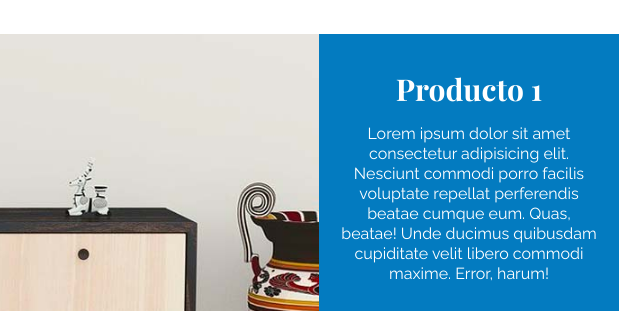
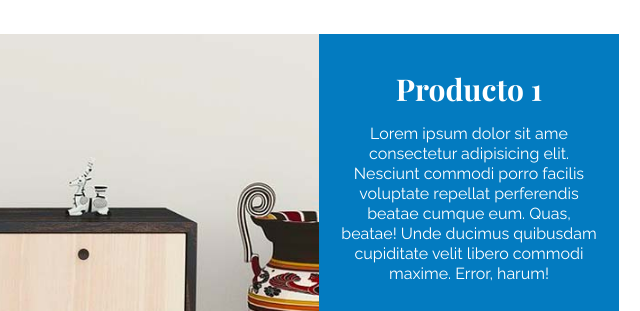
Before and after one commit to LuisHenao81/Ecommerce, a plain HTML site: page index.html in a window 1280 px wide. Shown: the part 1620-1931 px from the top of the page, 621-1261 px from the left. Drawn offline with nearby package versions, Linux system fonts and the light colour scheme.

```diff
--- a/index.html
+++ b/index.html
@@ -71,7 +71,7 @@
                 <img src="img/producto1.jpg" alt="imagen de producto 1">
                 <div class="info-producto">
                     <h3>Producto 1</h3>
-                    <p>Lorem ipsum dolor sit amet consectetur adipisicing elit. Nesciunt commodi porro facilis voluptate
+                    <p>Lorem ipsum dolor sit ame consectetur adipisicing elit. Nesciunt commodi porro facilis voluptate
                     repellat perferendis beatae cumque eum. Quas, beatae! Unde ducimus quibusdam cupiditate velit libero
                     commodi maxime. Error, harum!</p>
                     <p class="precio">1.000.000.000</p>
```
